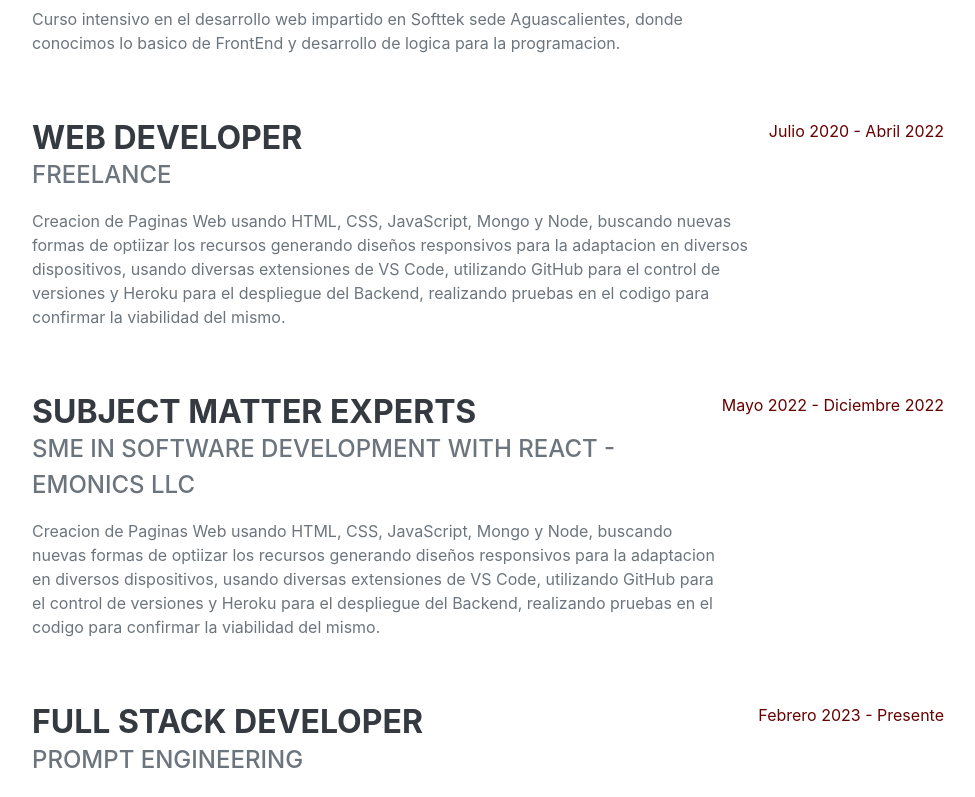
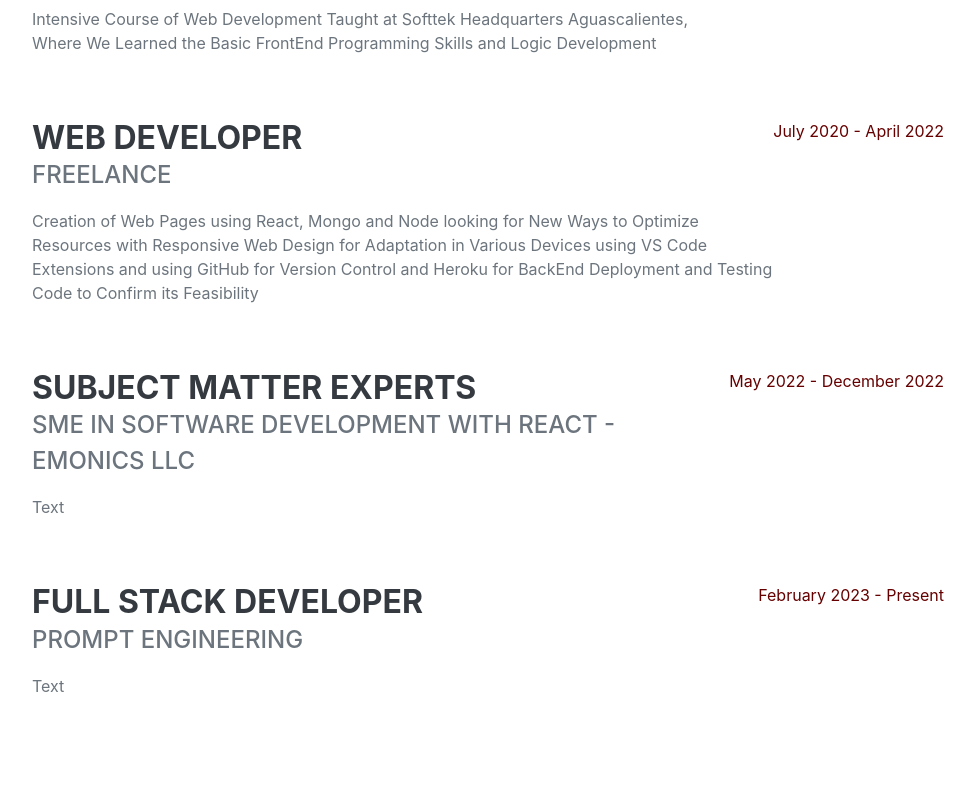
Before and after one commit to FranciscoJavier001/R-P, a React (Vite) app in the folder resume-proyects/: page / in a window 1280 px wide. Shown: the part 1080-1877 px from the top of the page, without its empty margins (288-1263 px from the left). Built offline with nearby package versions, Linux system fonts and the light colour scheme; a web font is replaced by a local one.

Commit message:
Deleted References and Deleted Text in Experience

```diff
--- a/resume-proyects/src/ui/components/Body.jsx
+++ b/resume-proyects/src/ui/components/Body.jsx
@@ -72,24 +72,26 @@ export const Body = () => {
               </p>
             </p>
             <div className="social-icons d-flex justify-content-around">
+              <div>
                 <a
                   className="social-icon"
                   rel="noreferrer"
-                href="https://youtu.be/2ev6A6sqxWM"
+                  href=""
                   target="_blank">
                   <FaBookOpen />
                 </a>
+              </div>
               <a
                 className="social-icon"
                 rel="noreferrer"
-                href="https://youtu.be/2ev6A6sqxWM"
+                href=""
                 target="_blank">
                 <FaYoutube />
               </a>
               <a
                 className="social-icon"
                 rel="noreferrer"
-                href="https://www.linkedin.com/in/francisco-javier-martinez-duran-62a003a8/"
+                href=""
                 target="_blank">
                 <FaLinkedinIn />
               </a>
@@ -103,7 +105,7 @@ export const Body = () => {
               <a
                 className="social-icon"
                 rel="noreferrer"
-                href="https://www.facebook.com/UserStreaming001/"
+                href=""
                 target="_blank">
                 <FaFacebookF />
               </a>
@@ -113,19 +115,19 @@ export const Body = () => {
         <hr className="m-0" />
         <section className="resume-section" id="experience">
           <div className="resume-section-content">
-            <h2 className="mb-5 text-center">Experiencia</h2>
+            <h2 className="mb-5 text-center">Experience</h2>
             <div className="d-flex flex-column flex-md-row justify-content-between mb-5">
               <div className="flex-grow-1">
                 <h3 className="mb-0">Web Developer</h3>
                 <div className="subheading mb-3">Codellege - Softtek</div>
                 <p>
-                  Curso intensivo en el desarrollo web impartido en Softtek sede
-                  Aguascalientes, donde conocimos lo basico de FrontEnd y
-                  desarrollo de logica para la programacion.
+                  Intensive Course of Web Development Taught at Softtek
+                  Headquarters Aguascalientes, Where We Learned the Basic
+                  FrontEnd Programming Skills and Logic Development
                 </p>
               </div>
               <div className="flex-shrink-0">
-                <span className="text-primary">Enero 2020 - Junio 2020</span>
+                <span className="text-primary">January 2020 - June 2020</span>
               </div>
             </div>
             <div className="d-flex flex-column flex-md-row justify-content-between mb-5">
@@ -133,17 +135,15 @@ export const Body = () => {
                 <h3 className="mb-0">Web Developer</h3>
                 <div className="subheading mb-3">Freelance</div>
                 <p>
-                  Creacion de Paginas Web usando HTML, CSS, JavaScript, Mongo y
-                  Node, buscando nuevas formas de optiizar los recursos
-                  generando diseños responsivos para la adaptacion en diversos
-                  dispositivos, usando diversas extensiones de VS Code,
-                  utilizando GitHub para el control de versiones y Heroku para
-                  el despliegue del Backend, realizando pruebas en el codigo
-                  para confirmar la viabilidad del mismo.
+                  Creation of Web Pages using React, Mongo and Node looking for
+                  New Ways to Optimize Resources with Responsive Web Design for
+                  Adaptation in Various Devices using VS Code Extensions and
+                  using GitHub for Version Control and Heroku for BackEnd
+                  Deployment and Testing Code to Confirm its Feasibility
                 </p>
               </div>
               <div className="flex-shrink-0">
-                <span className="text-primary">Julio 2020 - Abril 2022</span>
+                <span className="text-primary">July 2020 - April 2022</span>
               </div>
             </div>
             <div className="d-flex flex-column flex-md-row justify-content-between mb-5">
@@ -152,36 +152,20 @@ export const Body = () => {
                 <div className="subheading mb-3">
                   SME in Software Development with React - Emonics Llc
                 </div>
-                <p>
-                  Creacion de Paginas Web usando HTML, CSS, JavaScript, Mongo y
-                  Node, buscando nuevas formas de optiizar los recursos
-                  generando diseños responsivos para la adaptacion en diversos
-                  dispositivos, usando diversas extensiones de VS Code,
-                  utilizando GitHub para el control de versiones y Heroku para
-                  el despliegue del Backend, realizando pruebas en el codigo
-                  para confirmar la viabilidad del mismo.
-                </p>
+                <p>Text</p>
               </div>
               <div className="flex-shrink-0">
-                <span className="text-primary">Mayo 2022 - Diciembre 2022</span>
+                <span className="text-primary">May 2022 - December 2022</span>
               </div>
             </div>
             <div className="d-flex flex-column flex-md-row justify-content-between mb-5">
               <div className="flex-grow-1">
                 <h3 className="mb-0">Full Stack Developer</h3>
                 <div className="subheading mb-3">Prompt Engineering</div>
-                <p>
-                  Creacion de Paginas Web usando HTML, CSS, JavaScript, Mongo y
-                  Node, buscando nuevas formas de optiizar los recursos
-                  generando diseños responsivos para la adaptacion en diversos
-                  dispositivos, usando diversas extensiones de VS Code,
-                  utilizando GitHub para el control de versiones y Heroku para
-                  el despliegue del Backend, realizando pruebas en el codigo
-                  para confirmar la viabilidad del mismo.
-                </p>
+                <p>Text</p>
               </div>
               <div className="flex-shrink-0">
-                <span className="text-primary">Febrero 2023 - Presente</span>
+                <span className="text-primary">February 2023 - Present</span>
               </div>
             </div>
           </div>
@@ -241,7 +225,7 @@ export const Body = () => {
         <hr className="m-0" />
         <section className="resume-section" id="skills">
           <div className="resume-section-content">
-            <h2 className="mb-5 text-center">Habilidades</h2>
+            <h2 className="mb-5 text-center">Skills</h2>
             <div className="subheading mb-3 text-center">
               <h3 className="mb-0">Lenguajes de Programacion y Herramientas</h3>
             </div>
```
Lines whose indentation alone changed are shown as unchanged.
